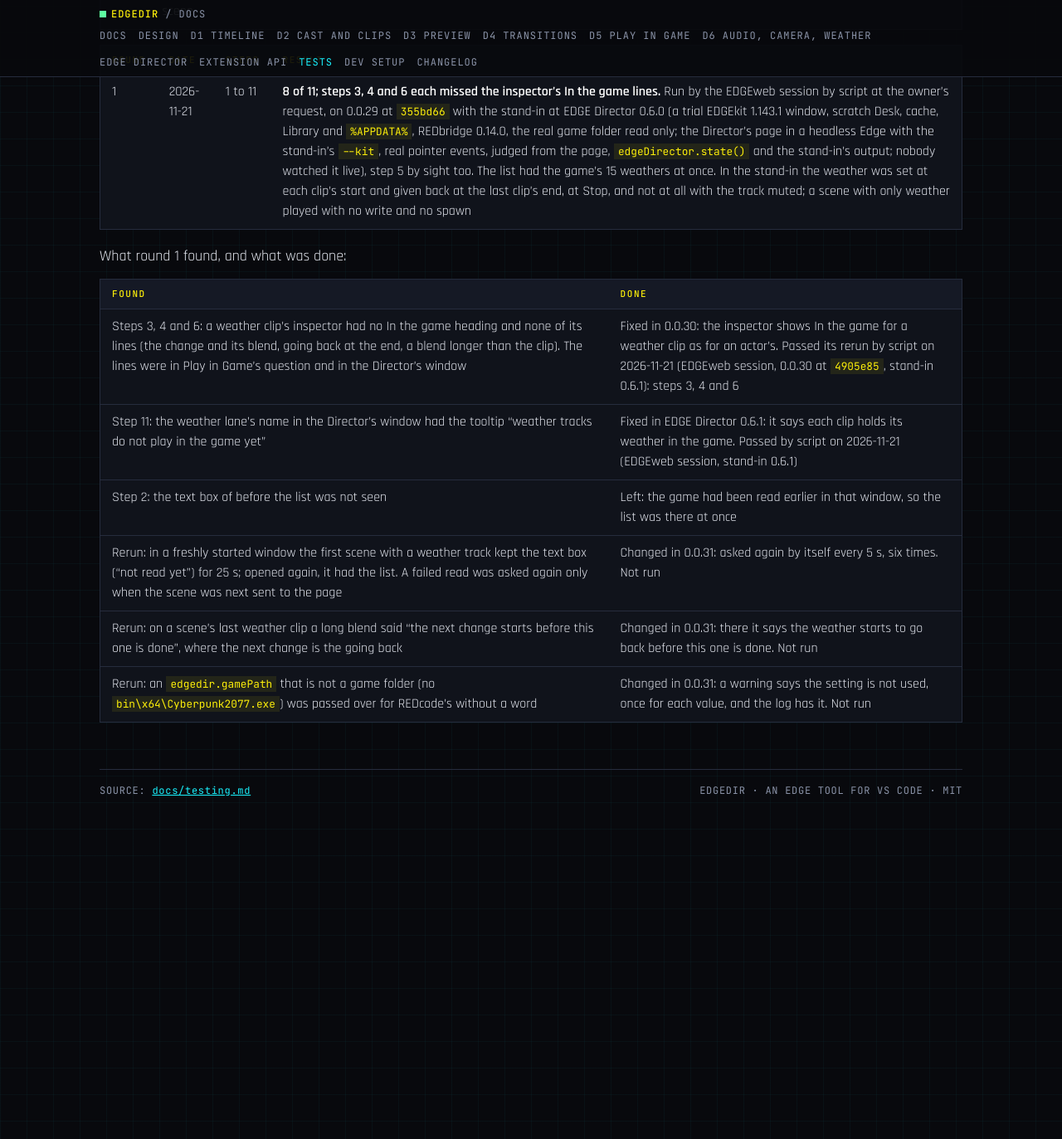
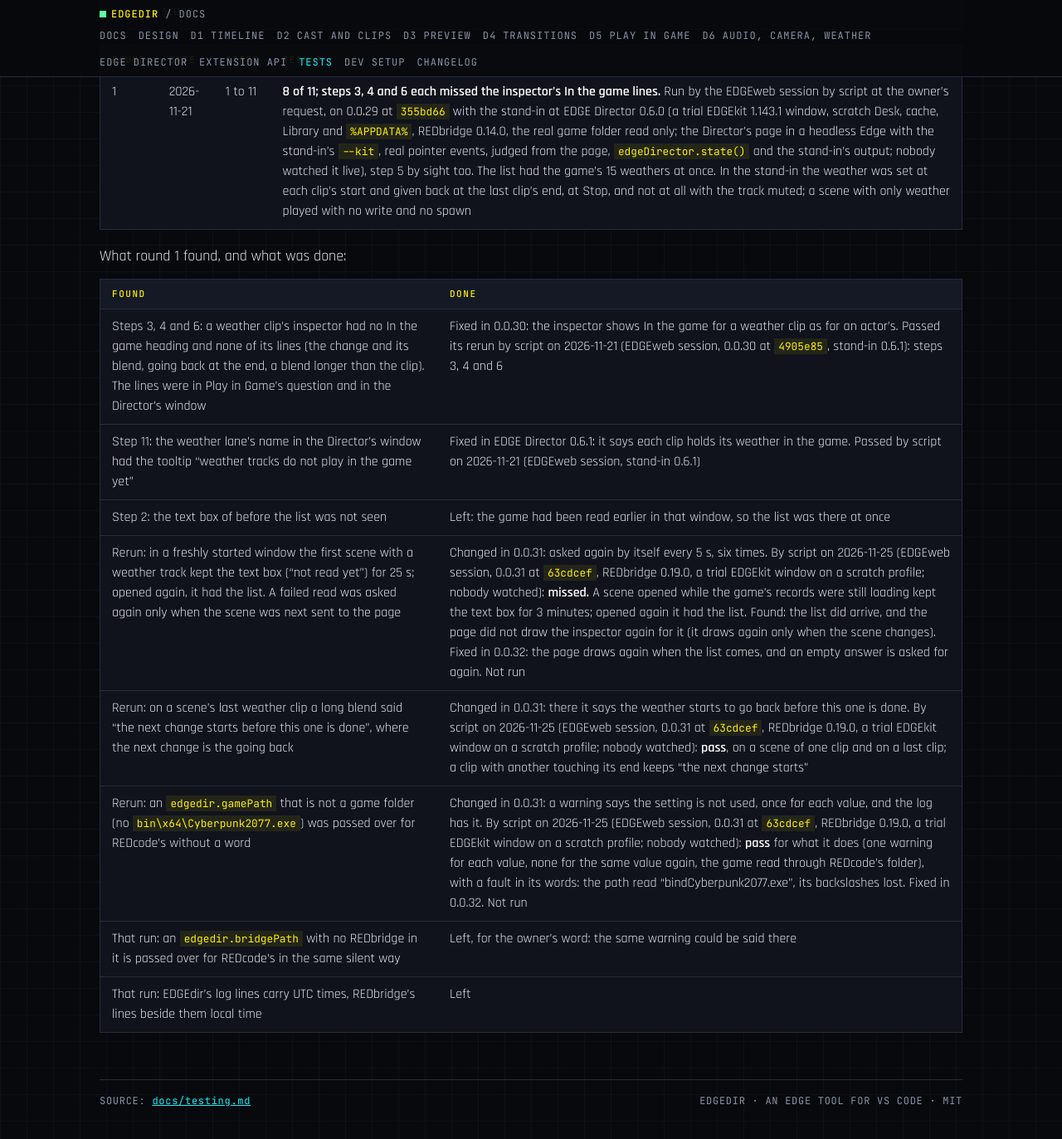
Before and after one commit to Edgemodders/EDGEdir, a Jekyll site: the page built from docs/testing.md, in a window 1280 px wide and 1400 px high, scrolled down 41401 px. Shown: the top 1373 px of the window at 83% size. Built offline with Jekyll 4.4.1, drawn with Linux system fonts in a browser that asks for light colours; before the commit the page ends 42427 px from its top, so only the background shows below that; some of the changed text lies outside the part shown.

Commit message:
EDGEdir 0.0.32: the inspector draws again when the weather list comes, and the game path warning keeps its backslashes; 0.0.31's run by script recorded
Co-Authored-By: Claude Fable 5.2 <noreply@anthropic.com>

```diff
--- a/docs/testing.md
+++ b/docs/testing.md
@@ -14,7 +14,7 @@ Last updated 2026-11-17.
 |---|---|---|---|---|
 | [Type check, build and unit tests](#type-check-build-and-unit-tests) | Automated, also on GitHub (Check) | Scaffold, D1, D2 | 2026-11-20 | Pass, 88 tests |
 | [The owner's tests, A to H](#the-owners-tests) | By hand, the owner: A to D in VS Code, E to H in the game | D1 to D5, DR1 to DR3, D6a | 2026-11-20 | Test E partly run: E1, E2, E3 and E5 pass, in the game for the first time. The rest not run |
-| [D6a Weather](#d6a-weather) | Hand, in VS Code with the game's files, and a stand-in for the game | D6a | 2026-11-21 | By script: round 1, 8 of 11 (0.0.29); the fixes of 0.0.30 passed their rerun. Three small changes from its notes in 0.0.31, not run |
+| [D6a Weather](#d6a-weather) | Hand, in VS Code with the game's files, and a stand-in for the game | D6a | 2026-11-21 | By script: round 1, 8 of 11 (0.0.29); the fixes of 0.0.30 passed their rerun. Of 0.0.31's three small changes, one passed, two are fixed again in 0.0.32, not run |
 | [DR3 Pins](#dr3-pins) | Hand, in a browser, with a stand-in for the game; no game | DR3, part 1 | 2026-11-21 | By script: round 1, 10 of 10 (0.0.29, EDGE Director 0.6.0) |
 | [DR3 Pins in the editor](#dr3-pins-in-the-editor) | Hand, in VS Code; no game | DR3, part 2 | 2026-11-21 | By script: round 1, 10 of 10 (0.0.29); round 2, 10 of 10 with 0.0.30's change |
 | [DR2 Adjust](#dr2-adjust) | Hand, in a browser and in VS Code, with a stand-in for the game; no game | DR2 | 2026-11-21 | By script: round 1, 12 of 12 (0.0.29, EDGE Director 0.6.0); step 10's new words passed on 0.6.1 |
@@ -51,7 +51,7 @@ Every hand test (D1, D2, D3) has passed a round run by script in another session
 - **D5d Play in game, in VS Code** passed its round by script (13 of 13, with a stand-in for the player). The fix of 0.0.23 from its notes (a tab whose scene's play was taken over by another scene says so) passed its rerun. The copy of the player into the game's folder has not run: the round chose Cancel there.
 - **The owner's Tests E to H**, in the game with EDGE Director's window (E: 14 steps, play; F: 10 steps, adjust; G: 8 steps, pins; H: 8 steps, weather): not run yet. Nothing of EDGEdir has run in the game at all.
 - **DR1, DR2, DR3 Pins, DR3 Pins in the editor and D6a Weather** have each passed by script (2026-11-21): their rounds on 0.0.29, and the fixes of 0.0.30 with EDGE Director 0.6.1 in a rerun. D5d's step 3 passed in both its cases; Open the Download itself was not pressed.
-- **0.0.31's three small changes** from the rerun's notes are not run: the weather list is asked for again by itself after a failed read; a long blend on the last weather clip says the weather starts to go back; a warning when `edgedir.gamePath` is not a game folder.
+- **0.0.31's three small changes** ran by script on 2026-11-25: the last weather clip's sentence passes; the warning for an `edgedir.gamePath` that is no game folder passes with its path misprinted; the weather list coming by itself missed. **Open: 0.0.32's two fixes, not run** (the inspector draws again when the weather list comes; the path's backslashes).
 - **The owner's Tests A to D** (the spot tests S1 to S12): none run yet.
 - The fix of 0.0.8 (a change the inspector refuses puts its box back) passed in D3's round.
 
@@ -784,6 +784,8 @@ What round 1 found, and what was done:
 | Steps 3, 4 and 6: a weather clip's inspector had no In the game heading and none of its lines (the change and its blend, going back at the end, a blend longer than the clip). The lines were in Play in Game's question and in the Director's window | Fixed in 0.0.30: the inspector shows In the game for a weather clip as for an actor's. Passed its rerun by script on 2026-11-21 (EDGEweb session, 0.0.30 at `4905e85`, stand-in 0.6.1): steps 3, 4 and 6 |
 | Step 11: the weather lane's name in the Director's window had the tooltip "weather tracks do not play in the game yet" | Fixed in EDGE Director 0.6.1: it says each clip holds its weather in the game. Passed by script on 2026-11-21 (EDGEweb session, stand-in 0.6.1) |
 | Step 2: the text box of before the list was not seen | Left: the game had been read earlier in that window, so the list was there at once |
-| Rerun: in a freshly started window the first scene with a weather track kept the text box ("not read yet") for 25 s; opened again, it had the list. A failed read was asked again only when the scene was next sent to the page | Changed in 0.0.31: asked again by itself every 5 s, six times. Not run |
-| Rerun: on a scene's last weather clip a long blend said "the next change starts before this one is done", where the next change is the going back | Changed in 0.0.31: there it says the weather starts to go back before this one is done. Not run |
-| Rerun: an `edgedir.gamePath` that is not a game folder (no `bin\x64\Cyberpunk2077.exe`) was passed over for REDcode's without a word | Changed in 0.0.31: a warning says the setting is not used, once for each value, and the log has it. Not run |
+| Rerun: in a freshly started window the first scene with a weather track kept the text box ("not read yet") for 25 s; opened again, it had the list. A failed read was asked again only when the scene was next sent to the page | Changed in 0.0.31: asked again by itself every 5 s, six times. By script on 2026-11-25 (EDGEweb session, 0.0.31 at `63cdcef`, REDbridge 0.19.0, a trial EDGEkit window on a scratch profile; nobody watched): **missed.** A scene opened while the game's records were still loading kept the text box for 3 minutes; opened again it had the list. Found: the list did arrive, and the page did not draw the inspector again for it (it draws again only when the scene changes). Fixed in 0.0.32: the page draws again when the list comes, and an empty answer is asked for again. Not run |
+| Rerun: on a scene's last weather clip a long blend said "the next change starts before this one is done", where the next change is the going back | Changed in 0.0.31: there it says the weather starts to go back before this one is done. By script on 2026-11-25 (EDGEweb session, 0.0.31 at `63cdcef`, REDbridge 0.19.0, a trial EDGEkit window on a scratch profile; nobody watched): **pass**, on a scene of one clip and on a last clip; a clip with another touching its end keeps "the next change starts" |
+| Rerun: an `edgedir.gamePath` that is not a game folder (no `bin\x64\Cyberpunk2077.exe`) was passed over for REDcode's without a word | Changed in 0.0.31: a warning says the setting is not used, once for each value, and the log has it. By script on 2026-11-25 (EDGEweb session, 0.0.31 at `63cdcef`, REDbridge 0.19.0, a trial EDGEkit window on a scratch profile; nobody watched): **pass** for what it does (one warning for each value, none for the same value again, the game read through REDcode's folder), with a fault in its words: the path read "bindCyberpunk2077.exe", its backslashes lost. Fixed in 0.0.32. Not run |
+| That run: an `edgedir.bridgePath` with no REDbridge in it is passed over for REDcode's in the same silent way | Left, for the owner's word: the same warning could be said there |
+| That run: EDGEdir's log lines carry UTC times, REDbridge's lines beside them local time | Left |
--- a/package.json
+++ b/package.json
@@ -2,7 +2,7 @@
   "name": "edgedir",
   "displayName": "EDGEdir: Cyberpunk 2077 Animation Director",
   "description": "A director's tool for the video game Cyberpunk 2077: design and stitch animations and acting sequences for the game's characters, and play them in the running game. A game modding tool.",
-  "version": "0.0.31",
+  "version": "0.0.32",
   "publisher": "edgemodders",
   "preview": true,
   "pricing": "Free",
--- a/src/extension.ts
+++ b/src/extension.ts
@@ -453,6 +453,8 @@ export function activate(context: vscode.ExtensionContext): EDGEdirApi {
           .map((item) => item.path)
           .filter((p): p is string => typeof p === "string" && p.startsWith("WeatherPresets."))
           .sort((a, b) => a.localeCompare(b));
+        // An empty answer (the game's records not loaded yet) is asked for again too.
+        if (!weatherList.length) weatherAsked = false;
         return weatherList.length > 0;
       } catch {
         // Asked again with the next scene: the bridge may be there then.
--- a/src/game.ts
+++ b/src/game.ts
@@ -91,8 +91,8 @@ export class Game {
     const own = String(settings("edgedir.gamePath") ?? "").trim();
     if (own && own !== this.saidBadPath && !isGameFolder(own)) {
       this.saidBadPath = own;
-      this.log(`The setting edgedir.gamePath (${own}) is not a Cyberpunk 2077 folder: no bin\x64\Cyberpunk2077.exe in it. It is passed over.`);
-      void vscode.window.showWarningMessage(`EDGEdir: the setting edgedir.gamePath is not a Cyberpunk 2077 folder (no bin\x64\Cyberpunk2077.exe in it), so it is not used: ${own}`);
+      this.log(`The setting edgedir.gamePath (${own}) is not a Cyberpunk 2077 folder: no bin\\x64\\Cyberpunk2077.exe in it. It is passed over.`);
+      void vscode.window.showWarningMessage(`EDGEdir: the setting edgedir.gamePath is not a Cyberpunk 2077 folder (no bin\\x64\\Cyberpunk2077.exe in it), so it is not used: ${own}`);
     }
     return resolveGame(settings, { redcodeGamePath: () => redcode()?.gamePath(), edgedeckGamePath: () => edgedeck()?.gamePath() }, search);
   }
--- a/webview/editor.ts
+++ b/webview/editor.ts
@@ -171,7 +171,7 @@ window.addEventListener("message", (e) => {
   $("invalid").hidden = true;
   $("work").hidden = false;
   const before = doc;
-  const mode = `${seqMode}|${JSON.stringify(links)}|${JSON.stringify(stage)}`;
+  const mode = `${seqMode}|${JSON.stringify(links)}|${JSON.stringify(stage)}|${weathers.length}`;
   seqMode = !!m.sequence;
   links = (m.links as Record<string, string> | undefined) ?? {};
   stage = m.stage as Stage | undefined;
@@ -182,7 +182,7 @@ window.addEventListener("message", (e) => {
   sel = new Set([...sel].filter((id) => findClip(doc!, id)));
   if (!findTrack(doc, selTrack)) selTrack = doc.tracks[0]?.id ?? "";
   if (!fitted && sceneLength(doc) > 0) fit();
-  if (!before || JSON.stringify(before) !== text || mode !== `${seqMode}|${JSON.stringify(links)}|${JSON.stringify(stage)}`) render();
+  if (!before || JSON.stringify(before) !== text || mode !== `${seqMode}|${JSON.stringify(links)}|${JSON.stringify(stage)}|${weathers.length}`) render();
   applyPendingSelect();
 });
 
```
Also changed, not shown: CLAUDE.md (+1 -1 lines), 1 other file.
